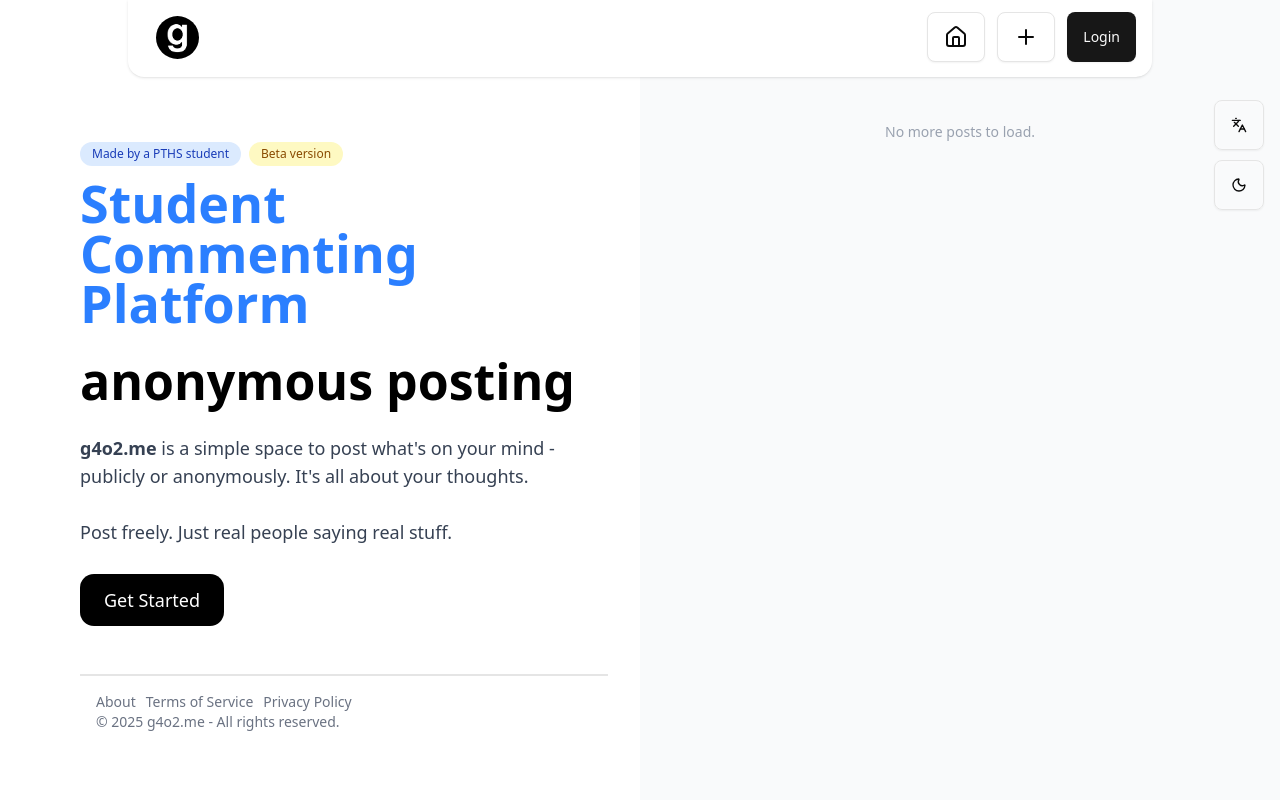
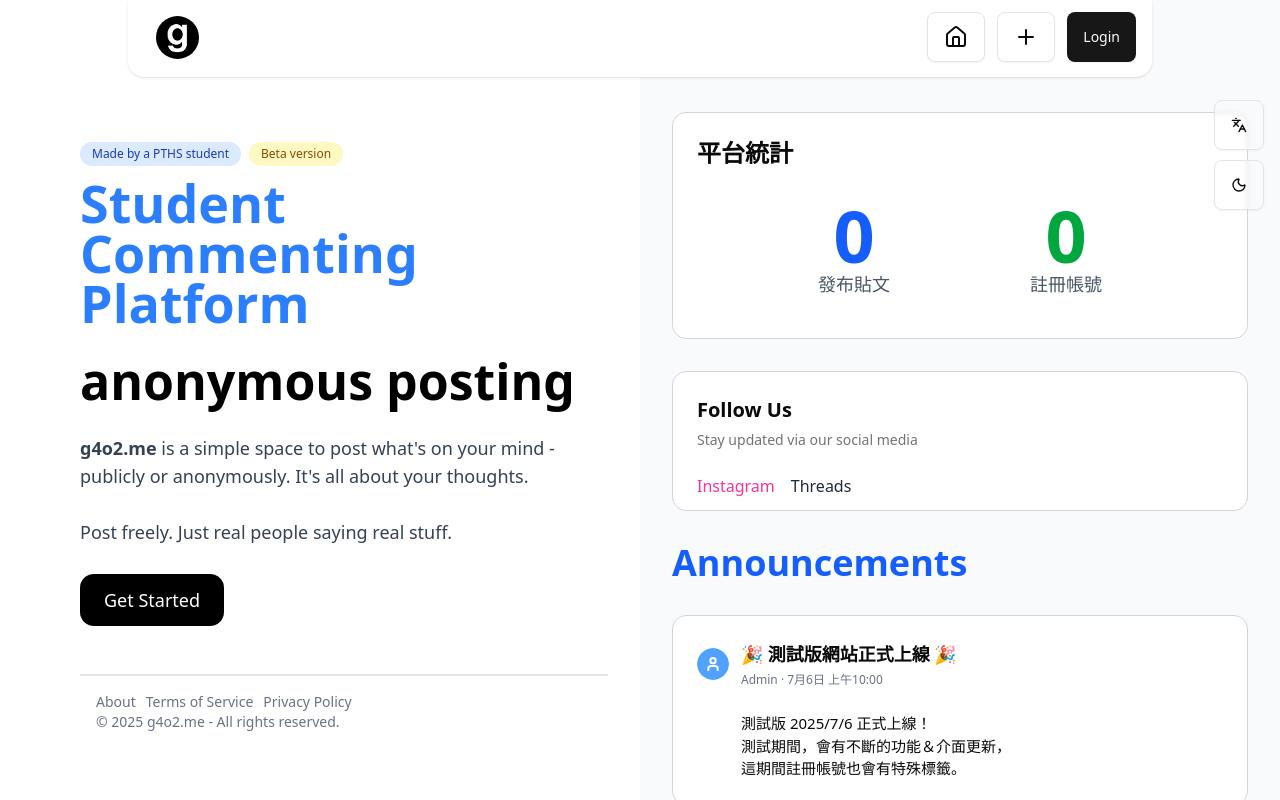
Before and after one commit to Maxhu787/anon-board, a Next.js app: page / in a window 1280 px wide. Built offline with nearby package versions, Linux system fonts and the light colour scheme; no server answers; the database is empty.

Commit message:
update home page, add annoumcnets, feedback form and platform stats

```diff
--- a/app/page.js
+++ b/app/page.js
@@ -6,6 +6,7 @@ import Link from "next/link";
 import { useTranslation } from "react-i18next";
 import Posts from "@/components/Posts";
 import GoogleOneTap from "@/components/GoogleOneTap";
+import Announcements from "@/components/Announcements";
 
 export default function Home() {
   const [user, setUser] = useState(null);
@@ -118,7 +119,8 @@ export default function Home() {
         </section>
 
         <section className="w-full pt-8 md:pt-28 md:w-1/2 p-6 bg-gray-50 dark:bg-[#111] overflow-y-auto md:max-h-[100vh]">
-          <Posts />
+          {/* <Posts /> */}
+          <Announcements />
         </section>
       </main>
     </div>
--- /dev/null
+++ b/components/Announcements.jsx
@@ -0,0 +1,204 @@
+"use client";
+
+import {
+  Card,
+  CardContent,
+  CardDescription,
+  CardFooter,
+  CardHeader,
+  CardTitle,
+} from "@/components/ui/card";
+import { Avatar, AvatarFallback } from "@/components/ui/avatar";
+import { Instagram, User } from "lucide-react";
+import { useTranslation } from "react-i18next";
+import { useEffect, useState } from "react";
+import { createClient } from "@/utils/supabase/client";
+import { Button } from "@/components/ui/button";
+import { toast } from "sonner";
+import { Textarea } from "@/components/ui/textarea";
+import { Separator } from "./ui/separator";
+
+const ANNOUNCEMENTS = [
+  {
+    id: 1,
+    title: " 🎉 測試版網站正式上線 🎉",
+    content:
+      "測試版 2025/7/6 正式上線！\n測試期間，會有不斷的功能＆介面更新，\n這期間註冊帳號也會有特殊標籤。",
+    author: "Admin",
+    date: "2024-07-06T10:00:00Z",
+  },
+];
+
+export default function Announcements() {
+  const { t } = useTranslation();
+  const [stats, setStats] = useState({ posts: 0, users: 0 });
+  const [suggestion, setSuggestion] = useState("");
+  const [submitting, setSubmitting] = useState(false);
+  const supabase = createClient();
+
+  useEffect(() => {
+    document.title = "g4o2.me | Announcements";
+    async function fetchStats() {
+      const [{ count: posts }, { count: users }] = await Promise.all([
+        supabase.from("posts").select("id", { count: "exact", head: true }),
+        supabase.from("profiles").select("id", { count: "exact", head: true }),
+      ]);
+      setStats({
+        posts: posts || 0,
+        users: users || 0,
+      });
+    }
+    fetchStats();
+  }, [supabase]);
+
+  async function handleSuggestionSubmit(e) {
+    e.preventDefault();
+    if (!suggestion.trim()) {
+      toast.error("Please enter a suggestion.");
+      return;
+    }
+    setSubmitting(true);
+    const { error } = await supabase.from("suggestions").insert({
+      content: suggestion,
+    });
+    setSubmitting(false);
+    if (error) {
+      toast.error("Failed to submit suggestion.");
+    } else {
+      toast.success("Thank you for your suggestion!");
+      setSuggestion("");
+    }
+  }
+
+  return (
+    <div className="flex flex-col items-center min-h-screen">
+      <div className="w-full max-w-xl mb-8">
+        <Card className="pb-10 border-1 dark:border-[rgb(23,23,23)] border-gray-300 border-solid shadow-none hover:cursor-pointer">
+          <CardHeader>
+            <CardTitle className="text-2xl">平台統計</CardTitle>
+          </CardHeader>
+          <CardContent className="mt-[-12] flex flex-row gap-35 justify-center items-center">
+            <div className="flex flex-col items-center">
+              <span className="text-7xl font-bold text-blue-600 dark:text-blue-400">
+                {stats.posts}
+              </span>
+              <span className="text-gray-600 dark:text-gray-300 text-[18px]">
+                發布貼文
+              </span>
+            </div>
+            <div className="flex flex-col items-center">
+              <span className="text-7xl font-bold text-green-600 dark:text-green-400">
+                {stats.users}
+              </span>
+              <span className="text-gray-600 dark:text-gray-300 text-[18px]">
+                註冊帳號
+              </span>
+            </div>
+          </CardContent>
+        </Card>
+      </div>
+
+      <div className="w-full max-w-xl mb-8">
+        <Card className="pb-3 border-1 dark:border-[rgb(23,23,23)] border-gray-300 border-solid shadow-none hover:cursor-pointer">
+          <CardHeader>
+            <CardTitle className="text-xl">Follow Us</CardTitle>
+            <CardDescription>Stay updated via our social media</CardDescription>
+          </CardHeader>
+          <CardContent>
+            <ul className="flex flex-row gap-4">
+              <li>
+                <a
+                  href="https://instagram.com/g4o2.me"
+                  target="_blank"
+                  rel="noopener noreferrer"
+                  className="text-pink-500 hover:underline"
+                >
+                  Instagram
+                </a>
+              </li>
+              <li>
+                <a
+                  href="https://threads.com/g4o2.me"
+                  target="_blank"
+                  rel="noopener noreferrer"
+                  className="text-gray-800 dark:text-gray-200 hover:underline"
+                >
+                  Threads
+                </a>
+              </li>
+            </ul>
+          </CardContent>
+        </Card>
+      </div>
+
+      <div className="w-full max-w-xl mb-8">
+        <h1 className="text-4xl font-bold mb-8 text-blue-600 dark:text-blue-400">
+          {t("announcements") || "Announcements"}
+        </h1>
+        <ul className="flex flex-col items-center space-y-4 w-full max-w-xl">
+          {ANNOUNCEMENTS.map((a) => (
+            <li key={a.id} className="w-full">
+              <Card className="border-1 dark:border-[rgb(23,23,23)] border-gray-300 border-solid shadow-none">
+                <CardHeader className="flex flex-row gap-3 items-center">
+                  <Avatar>
+                    <AvatarFallback className="bg-blue-400 text-white">
+                      <User className="w-4 h-4" strokeWidth={3} />
+                    </AvatarFallback>
+                  </Avatar>
+                  <div>
+                    <CardTitle className="text-lg">{a.title}</CardTitle>
+                    <CardDescription className="text-xs mt-1 text-gray-500 dark:text-gray-400">
+                      {a.author} ·{" "}
+                      {new Date(a.date).toLocaleString("zh-TW", {
+                        month: "short",
+                        day: "numeric",
+                        hour: "2-digit",
+                        minute: "2-digit",
+                      })}
+                    </CardDescription>
+                  </div>
+                </CardHeader>
+                <CardContent className="mt-[-18] whitespace-pre-wrap wrap-break-word pl-17">
+                  <p className="text-[15px]">{a.content}</p>
+                </CardContent>
+              </Card>
+            </li>
+          ))}
+        </ul>
+      </div>
+      <div className="w-full max-w-xl mb-8">
+        <Separator className="mb-8" />
+        <Card className="pb-3 border-1 dark:border-[rgb(23,23,23)] border-gray-300 border-solid shadow-none hover:cursor-pointer">
+          <CardHeader>
+            <CardTitle className="text-xl">💡 意見回饋</CardTitle>
+            <CardDescription>意見回饋、你想要的新功能</CardDescription>
+          </CardHeader>
+          <form onSubmit={handleSuggestionSubmit}>
+            <CardContent>
+              <Textarea
+                value={suggestion}
+                onChange={(e) => setSuggestion(e.target.value)}
+                placeholder={"Type your suggestion here..."}
+                rows={3}
+                className="mt-[-12] mb-3 min-h-40 max-h-40 overflow-y-auto resize-none"
+                maxLength={1000}
+                disabled={submitting}
+              />
+            </CardContent>
+            <CardFooter>
+              <Button
+                type="submit"
+                className="w-full cursor-pointer active:scale-95 transition-all"
+                disabled={submitting || !suggestion.trim()}
+              >
+                {submitting
+                  ? t("submitting") || "Submitting..."
+                  : t("submit") || "Submit"}
+              </Button>
+            </CardFooter>
+          </form>
+        </Card>
+      </div>
+    </div>
+  );
+}
--- a/lib/locales/en.json
+++ b/lib/locales/en.json
@@ -43,5 +43,6 @@
   "loginlegal1": "By logging in, you agree to our ",
   "loginlegal2": " and ",
   "loginlegal3": ".",
-  "goog": "Login with Google"
+  "goog": "Login with Google",
+  "announcements": "Announcements"
 }
--- a/lib/locales/zh.json
+++ b/lib/locales/zh.json
@@ -43,5 +43,6 @@
   "loginlegal1": "透過登錄，您同意我們的 ",
   "loginlegal2": " 和 ",
   "loginlegal3": "。",
-  "goog": "使用 Google 登入"
+  "goog": "使用 Google 登入",
+  "announcements": "公告"
 }
```
Also changed, not shown: 1 other file (tests, documents, lock files or other folders).
